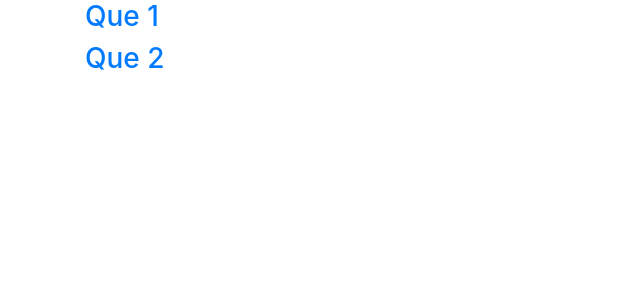
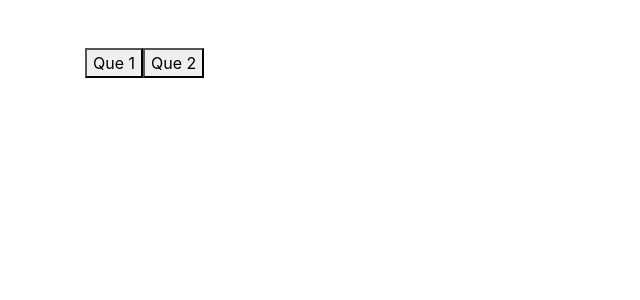
Before and after one commit to kartikeypandey26/applicateAssignment, a React (Create React App) app: page / in a window 1280 px wide. Shown: the top 300 px of the page, without its empty margins (0-640 px from the left). Built offline with nearby package versions, Linux system fonts and the light colour scheme.

Commit message:
Final commit

```diff
--- a/src/component/Home.js
+++ b/src/component/Home.js
@@ -7,12 +7,12 @@ import { Link } from "react-router-dom";
 class Home extends Component {
   render() {
     return (
-      <div className="container">
+      <div className="container pt-5">
         <Link to="/Dashboard">
-          <h3>Que 1</h3>
+          <button>Que 1</button>
         </Link>
         <Link to="/Order">
-          <h3>Que 2</h3>
+          <button>Que 2</button>
         </Link>
       </div>
     );
```
Also changed, not shown: 1 other file (tests, documents, lock files or other folders).
